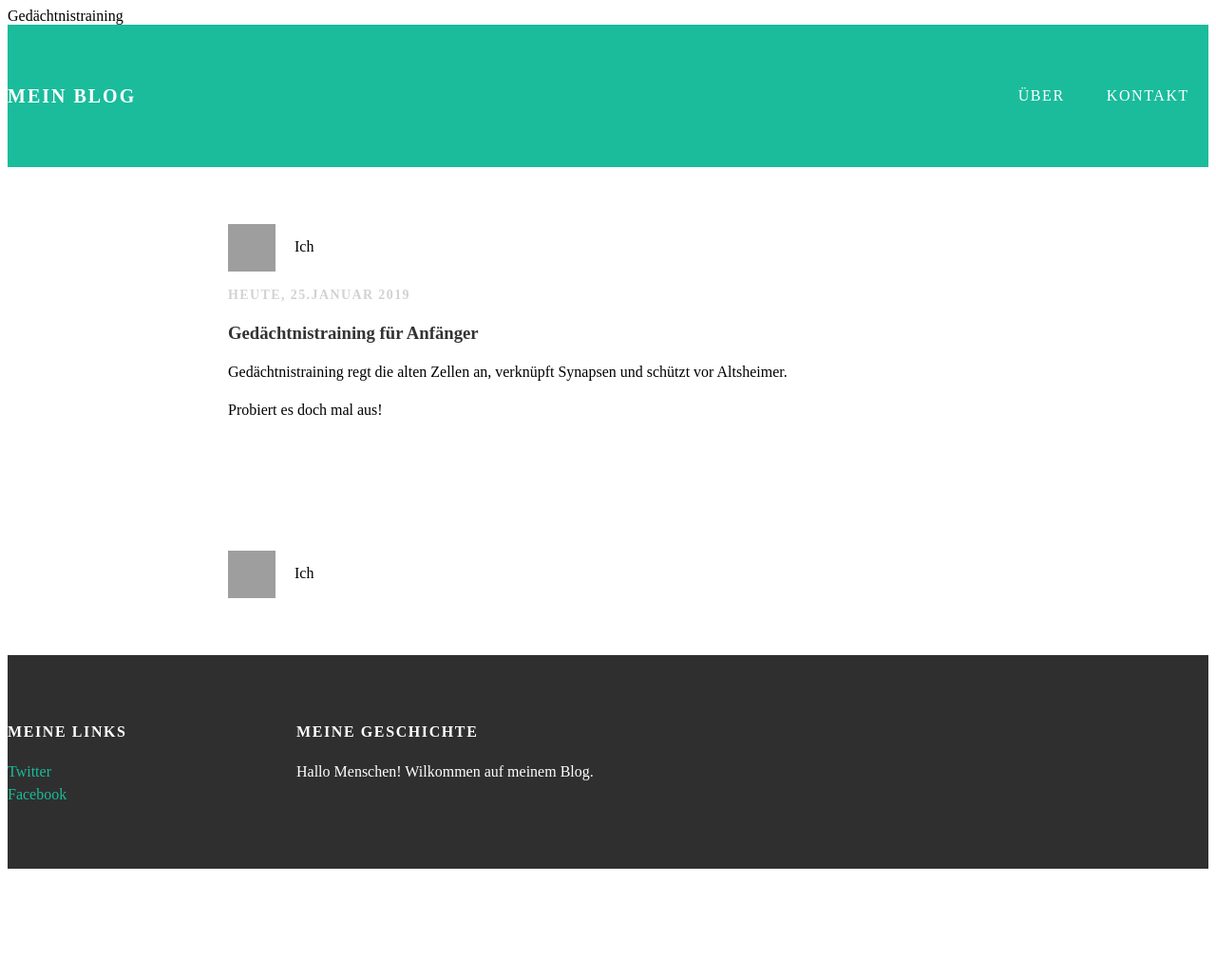
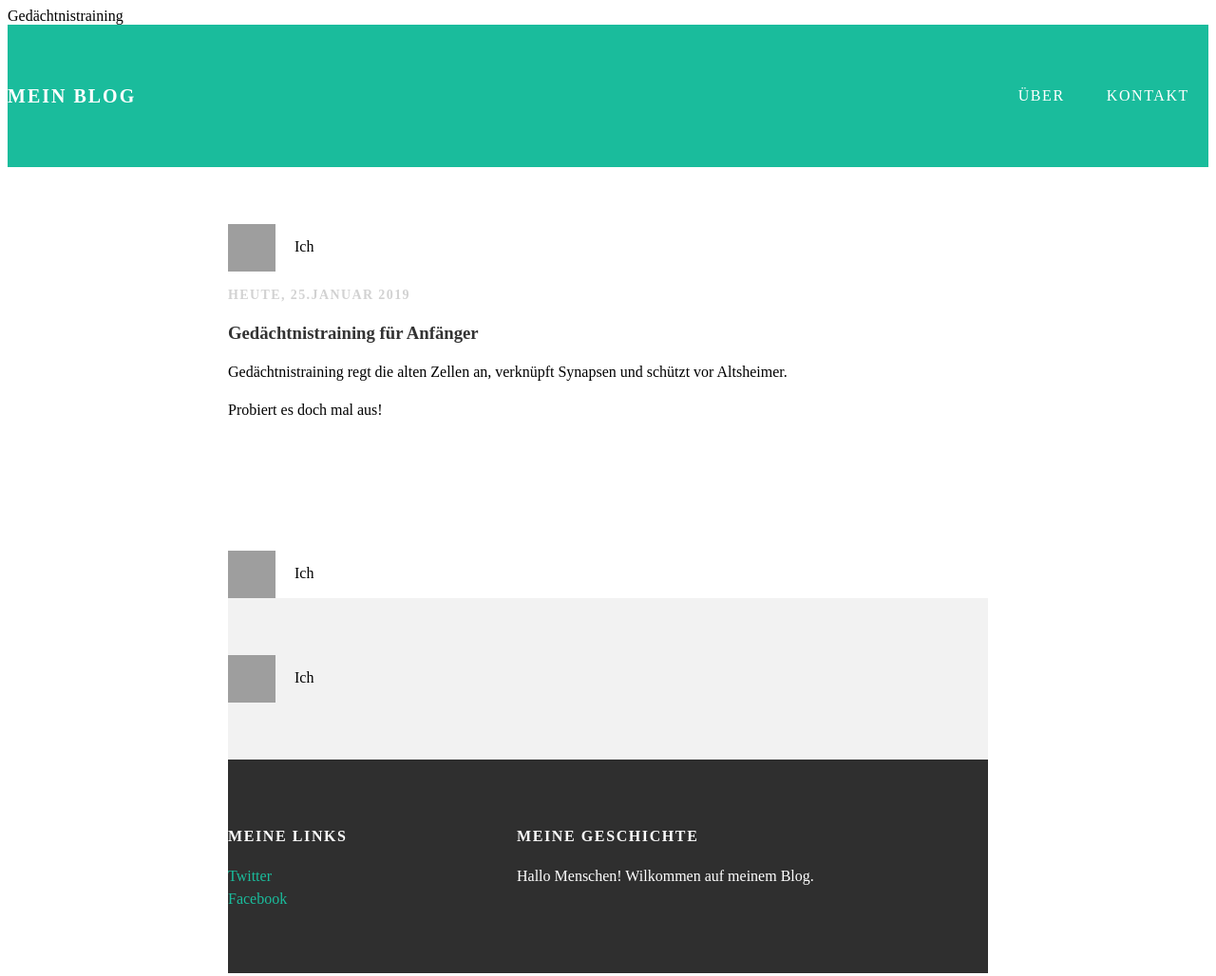
Before and after one commit to GTBrain/GTBrain.github.io, a plain HTML site: page index.html in a window 1280 px wide. Shown: the whole page at 95% size. Before the commit the page ends 923 px from the top, so only its background shows below. Drawn offline with Linux system fonts and the light colour scheme; grey boxes are pictures that could not be loaded.

Commit message:
Update index.html

```diff
--- a/index.html
+++ b/index.html
@@ -37,6 +37,12 @@
             <img src="me.jpg">
             <span>Ich</span>
         </div>
+      <div class="post-container">
+        <div class="post">
+          <div class="post-author">
+            <img src="me.jpg">
+            <span>Ich</span>
+        </div>
       </div>
     </div>
     <div id="footer">
```
